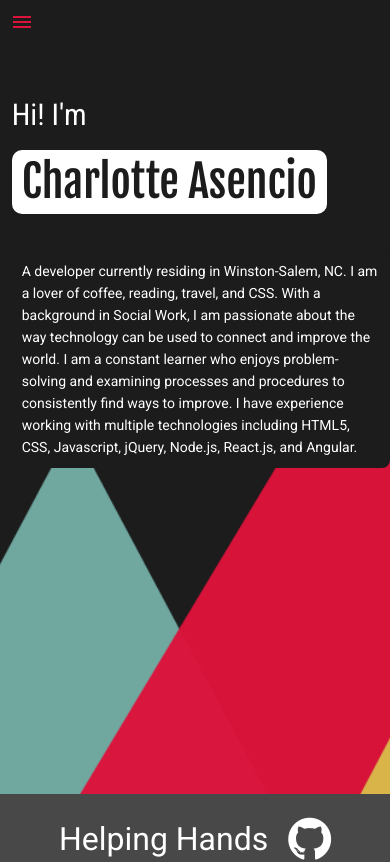
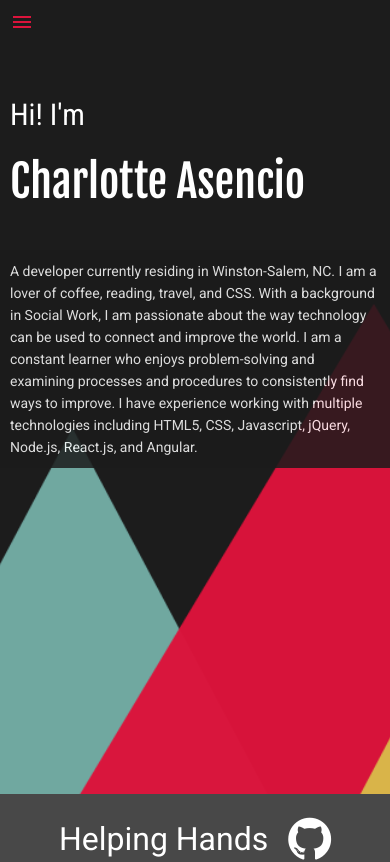
Before and after one commit to charlotteasencio/angularPortfolio, an Angular app: page / in a window 390 px wide. Shown: the top 862 px of the page. Built offline with nearby package versions, Linux system fonts and the light colour scheme.

Commit message:
change opacity on p text background

```diff
--- a/src/app/home/home.component.css
+++ b/src/app/home/home.component.css
@@ -22,10 +22,9 @@
     font-family: 'Fjalla One', sans-serif;
     font-size: 86px;
     margin-bottom: 40px;
-    color: rgb(28, 28, 28);
+    color: white;
     position: fixed;
     z-index: 100;
-    background: white;
     padding: 10px;
     border-radius: 10px;
     top: 150px
@@ -77,12 +76,12 @@
     max-width: 700px;
     background: rgb(28, 28, 28);
     padding: 10px;
-    border-radius: 8px;
     line-height: 26px;
     cursor: default;
     position: fixed;
     z-index: 100;
     top: 300px;
+    opacity: .85;
 }
 
 /*parallax*/
@@ -144,8 +143,13 @@
 }
 
 @media only screen and (max-width: 660px) {
+    #stylingDiv {
+        margin-left: 0px;
+    }
+
     .section1 h2 {
         font-size: 30px;
+        margin-left: 10px
     }
 
     .section1 h1 {
```
